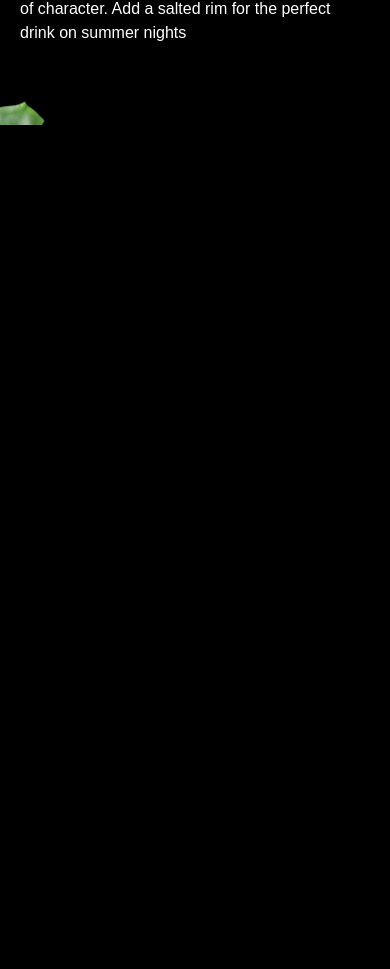
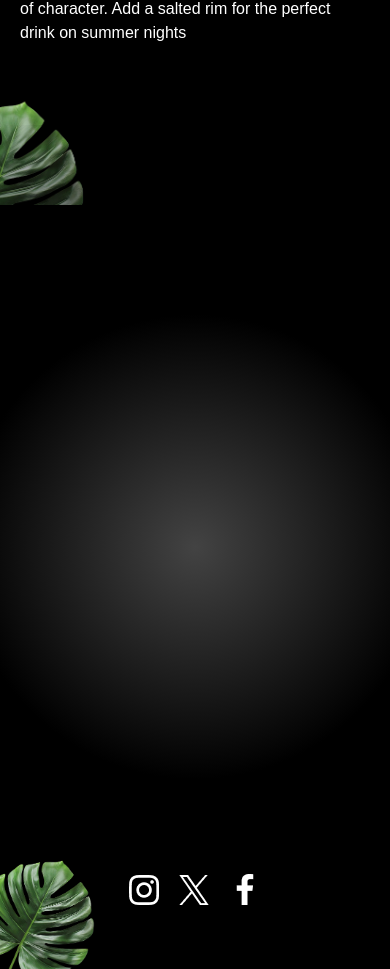
Before and after one commit to Ellamonacillo/mojito-landing-page, a React (Vite) app: page / in a window 390 px wide. Shown: the part 6918-7887 px from the top of the page. Before the commit the page ends 7043 px from the top, so only its background shows below. Built offline with nearby package versions, Linux system fonts and the light colour scheme; a web font is replaced by a local one.

Commit message:
Add: Contact section

```diff
--- a/src/App.jsx
+++ b/src/App.jsx
@@ -7,6 +7,7 @@
 import About from './components/About';
 import Art from './components/Art';
 import Menu from './components/Menu';
+import Contact from './components/Contact';
 
 gsap.registerPlugin(ScrollTrigger, SplitText);
 
@@ -20,6 +21,7 @@
       <About />
       <Art />
       <Menu />
+      <Contact />
     </main>
   )
 }
--- /dev/null
+++ b/src/components/Contact.jsx
@@ -0,0 +1,92 @@
+import gsap from 'gsap';
+import { useGSAP } from '@gsap/react';
+import { SplitText } from 'gsap/all';
+import { openingHours, socials, storeInfo } from '../../constants';
+
+const Contact = () => {
+
+  useGSAP(() => {
+    const titleSplit = SplitText.create('#contact h2', { type: 'words' });
+
+    const timeline = gsap.timeline({
+        scrollTrigger: {
+            trigger: '#contact',
+            start: 'top center'
+        },
+        ease: 'power1.inOut'
+    })
+
+    timeline
+        .from(titleSplit.words, {
+            opacity: 0,
+            yPercent: 100,
+            stagger: 0.02
+        })
+        .from('#contact h3, #contact p', {
+            opacity: 0,
+            yPercent: 100,
+            stagger: 0.2
+        })
+        .to('#f-right-leaf', {
+            y: '50',
+            duration: 1,
+            ease: 'power1.inOut'
+        })
+        .to('#f-left-leaf', {
+            y: '50',
+            duration: 1,
+            ease: 'power1.inOut'
+        }, '<')
+  })
+
+  return (
+    <footer id="contact">
+        <img src="/images/footer-right-leaf.png" alt="leaf-right" id="f-right-leaf" />
+        <img src="/images/footer-left-leaf.png" alt="leaf-left" id="f-left-leaf" />
+
+        <div className="content">
+            <h2>Where to Find Us</h2>
+
+            <div>
+                <h3>Visit Our Bar</h3>
+                <p>{storeInfo.address}</p>
+            </div>
+
+            <div>
+                <h3>Contact Us</h3>
+                <p>{storeInfo.contact.phone}</p>
+                <p>{storeInfo.contact.email}</p>
+            </div>
+
+            <div>
+                <h3>Open Every Day</h3>
+                {openingHours.map((time) => (
+                    <p key={time.day}>
+                        {time.day} : {time.time}
+                    </p>
+                ))}
+            </div>
+
+            <div>
+                <h3>Socials</h3>
+
+                <div className='flex-center gap-5'>
+                    {socials.map((social) => (
+                        <a
+                            key={social.name}
+                            href={social.url}
+                            target="_blank"
+                            rel="noopener noreferrer"
+                            aria-label={social.name}
+                        >
+                            <img src={social.icon} alt={`${social.name} icon`} />
+                        </a>
+                    ))}
+                </div>
+            </div>
+        </div>
+    </footer>
+  )
+}
+
+export default Contact
--- a/src/index.css
+++ b/src/index.css
@@ -317,7 +317,35 @@
         }
       }
     }
+  }
 
+  #contact {
+    @apply relative md:mt-20 mt-0 px-4 text-center w-full overflow-hidden radial-gradient;
 
+    #f-left-leaf {
+      @apply absolute bottom-0 left-0 pointer-events-none lg:w-fit w-1/3;
+    }
+
+    #f-right-leaf {
+      @apply absolute top-0 right-0 pointer-events-none hidden lg:block;
+    }
+
+    .content {
+      @apply container mx-auto lg:py-14 2xl:py-32 py-16 flex flex-col justify-between gap-10 min-h-dvh;
+
+      h2 {
+        @apply lg:text-6xl 2xl:text-8xl text-5xl font-modern-negra md:translate-y-0 translate-y-5;
+      }
+      h3 {
+        @apply uppercase xl:text-base 2xl:text-lg text-base mb-2;
+      }
+      p {
+        @apply lg:text-2xl 2xl:text-3xl text-sm;
+      }
+    }
+
+    .drink-img {
+      @apply absolute bottom-0 right-0 lg:w-96 w-1/3 pointer-events-none;
+    }
   }
 }
```
